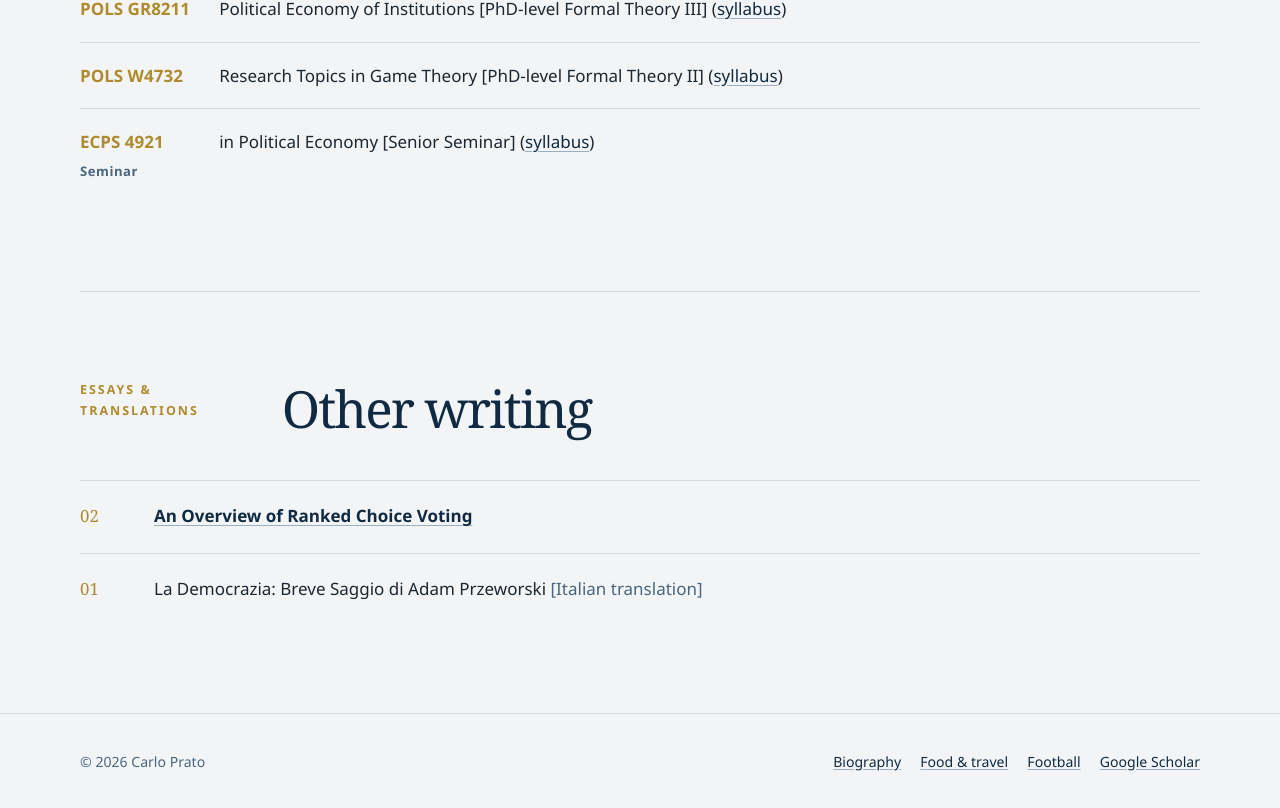
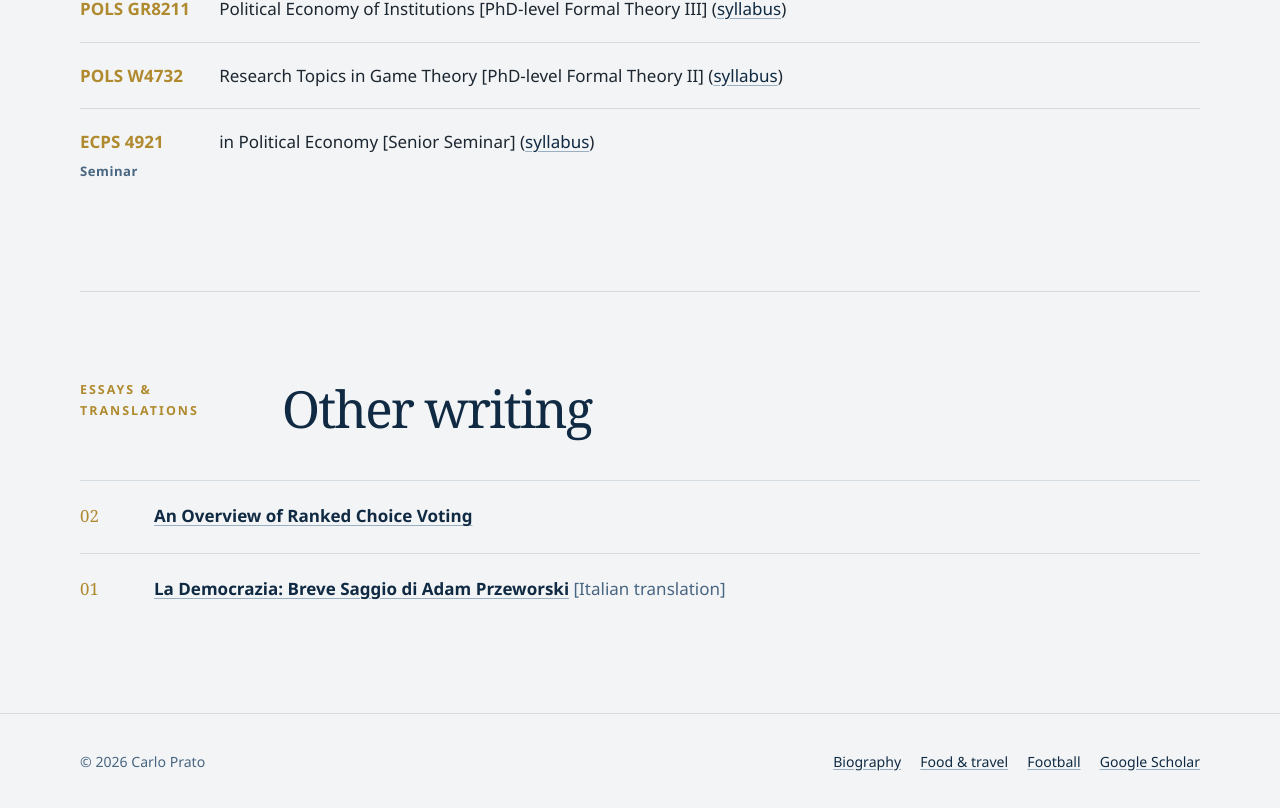
Before and after one commit to pratino82/carloprato.com, a Next.js app: page / in a window 1280 px wide. Shown: the part 4700-5508 px from the top of the page. Built offline with nearby package versions, Linux system fonts and the light colour scheme.

Commit message:
Link Italian translation

```diff
--- a/app/page.tsx
+++ b/app/page.tsx
@@ -65,7 +65,7 @@ export default function Home() {
           </div>
           <ol className="publication-list">
             <li data-number="02"><p><RichText html={academic.otherWriting.html} /></p></li>
-            <li data-number="01"><p>La Democrazia: Breve Saggio di Adam Przeworski <span className="item-note">[Italian translation]</span></p></li>
+            <li data-number="01"><p><a href="https://www.dropbox.com/scl/fi/04b5k0vj4up01k35a294u/Adam-S.pdf?rlkey=sh51sp9398obv63gintt4ourj&dl=0" target="_blank" rel="noopener">La Democrazia: Breve Saggio di Adam Przeworski</a> <span className="item-note">[Italian translation]</span></p></li>
           </ol>
         </section>
       </div>
```
